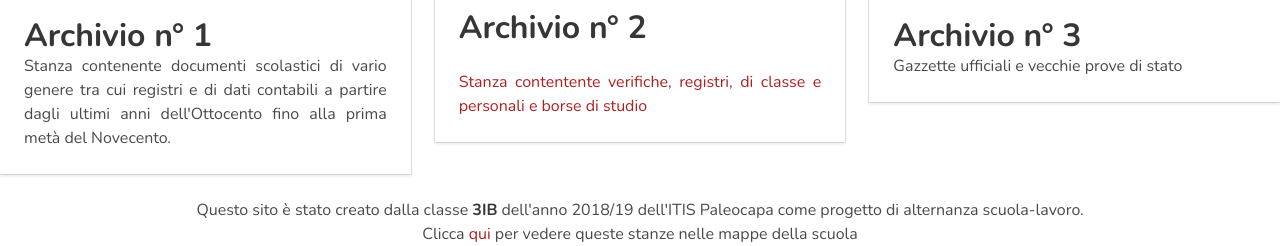
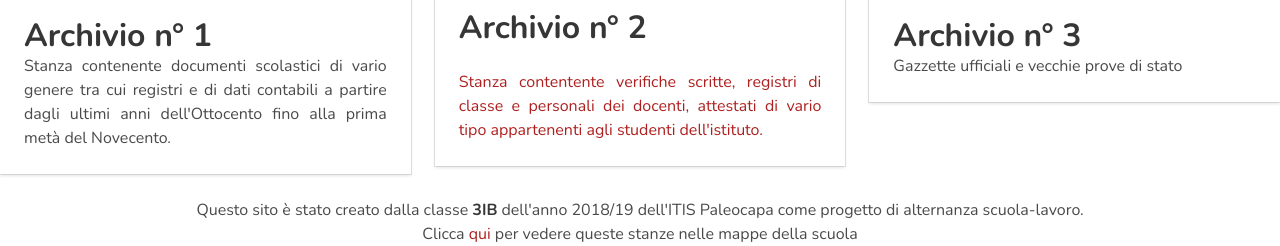
Before and after one commit to lorenzobotti/archivi, a website: page archivi.html in a window 1280 px wide. Shown: the part 887-1133 px from the top of the page. Drawn offline with nearby package versions, Linux system fonts and the light colour scheme.

Commit message:
Corretta descrizione

```diff
--- a/archivi.html
+++ b/archivi.html
@@ -118,7 +118,7 @@
           <div class="card-content">
             <div class="content">
               <a href="archivio2/index.html"><h3 class="title">Archivio n° 2</h3>
-              <p>Stanza contentente verifiche, registri, di classe e personali e borse di studio</p>
+              <p>Stanza contentente verifiche scritte, registri di classe e personali dei docenti, attestati di vario tipo appartenenti agli studenti dell'istituto.</p>
             </div>
           </div>
         </div>
```
